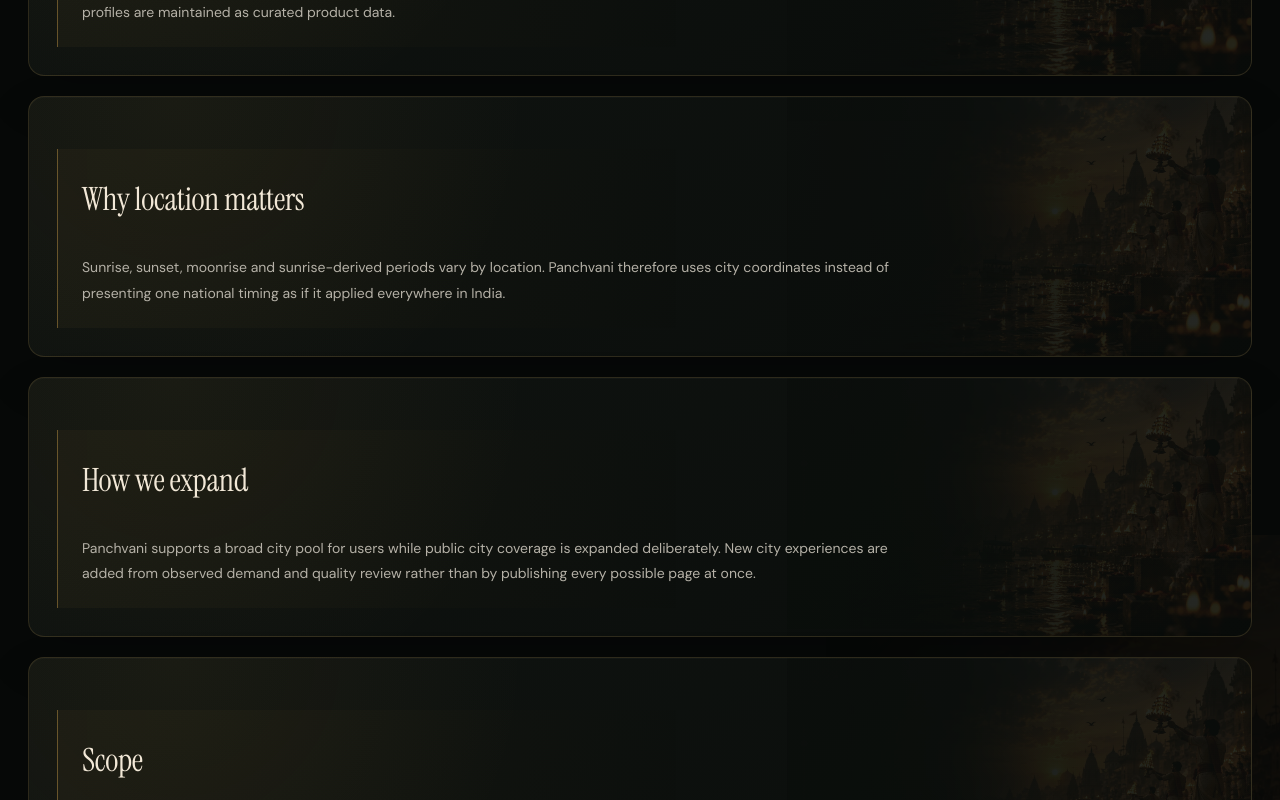
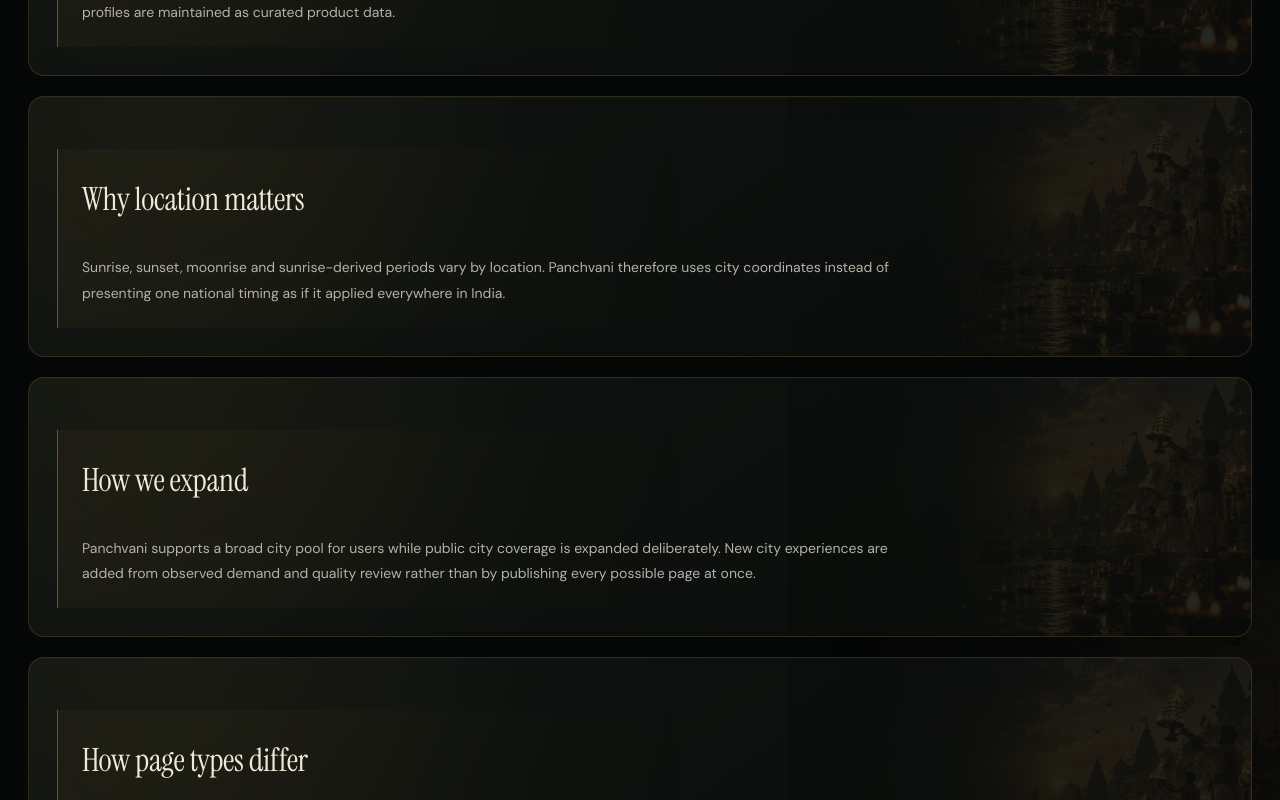
Before and after one commit to SviatF/chanag.xx, a Next.js app: page /about in a window 1280 px wide. Shown: the part 642-1442 px from the top of the page. Built offline with nearby package versions, Linux system fonts and the light colour scheme.

Commit message:
seo(content): replace About disclaimer scope with product architecture

```diff
--- a/app/about/page.tsx
+++ b/app/about/page.tsx
@@ -15,7 +15,7 @@ export default function Page(){
       {title:"What Panchvani provides",paragraphs:["The platform combines astronomical calculation with clearly separated editorial and traditional-rule layers. Daily Panchang values and sunrise-dependent periods are calculated for the selected city; festival descriptions, regional terminology and Muhurat rule profiles are maintained as curated product data."]},
       {title:"Why location matters",paragraphs:["Sunrise, sunset, moonrise and sunrise-derived periods vary by location. Panchvani therefore uses city coordinates instead of presenting one national timing as if it applied everywhere in India."]},
       {title:"How we expand",paragraphs:["Panchvani supports a broad city pool for users while public city coverage is expanded deliberately. New city experiences are added from observed demand and quality review rather than by publishing every possible page at once."]},
-      {title:"Scope",paragraphs:["Panchvani is a general informational reference. It does not replace a personalized Kundli, sampradaya-specific ritual guidance or the judgment of a qualified practitioner for ceremonies that depend on individual birth data or local tradition."]}
+      {title:"How page types differ",paragraphs:["Daily Panchang pages focus on a city and civil date, festival pages combine curated observance records with local calculations, Muhurat pages rank screened candidate dates, and regional pages apply native terminology and calendar conventions. These layers are kept separate so each URL can answer a distinct search intent with its own data."]}
     ]}
   />;
 }
```
